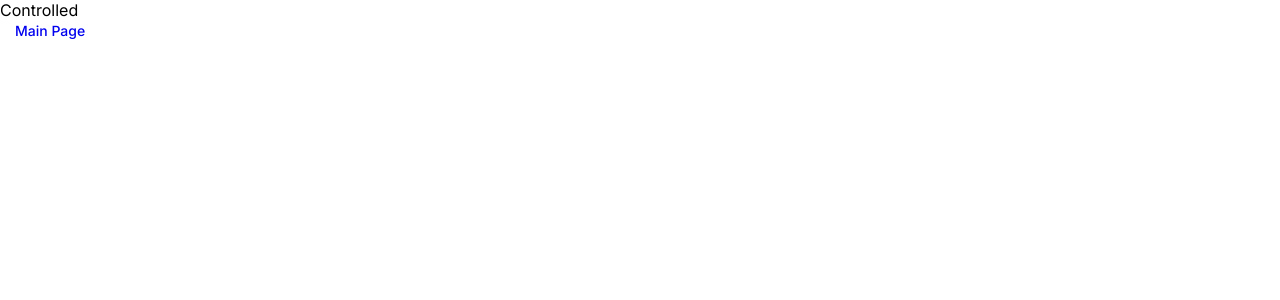
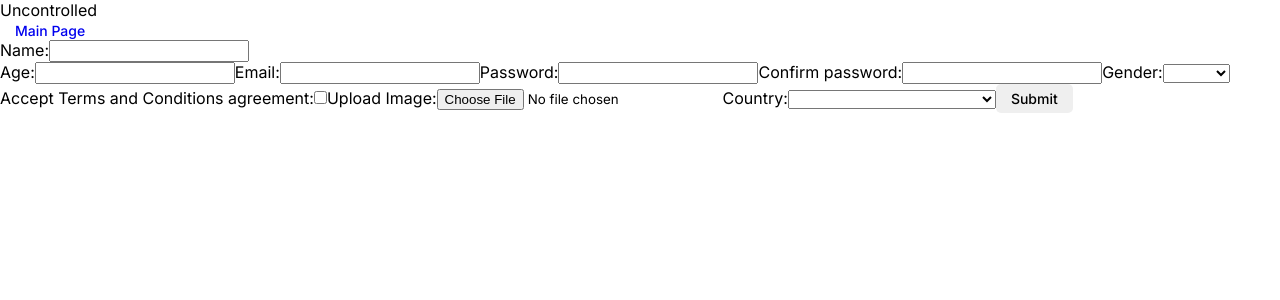
Before and after one commit to PaHaNchickT/REACT2024Q3, a React (Vite) app: page /controlled in a window 1280 px wide. Shown: the top 300 px of the page. Built offline with nearby package versions, Linux system fonts and the light colour scheme.

Commit message:
feat: implement layout for contrl form

```diff
--- a/src/components/constants.ts
+++ b/src/components/constants.ts
@@ -6,13 +6,25 @@ export const TEXT_CONTENT = {
   errorPageText: 'Not found...',
 }
 
-export const FORM_DATA_DEFAULT = {
+export const FORM_DATA_EMPTY = {
   login: '',
   age: 0,
   email: '',
-  password: '',
+  passOrig: '',
   sex: '',
   imageURL: '',
   imageName: '',
   country: '',
 }
+
+export const FORM_DATA_DEFAULT = {
+  login: '',
+  age: '',
+  email: '',
+  passOrig: '',
+  passConf: '',
+  sex: '',
+  confirm: false,
+  image: '',
+  country: '',
+}
--- a/src/components/controlled-form/controlledForm.tsx
+++ b/src/components/controlled-form/controlledForm.tsx
@@ -1,11 +1,101 @@
-import { Link } from 'react-router-dom'
+import { ChangeEvent } from 'react'
+import { Link, useNavigate } from 'react-router-dom'
+import { CountryOpts } from '../country-options/countryOpts'
+import { useDispatch } from 'react-redux'
+import { setContrData } from '../../services/contrSlice'
+import { useForm } from 'react-hook-form'
+import { FORM_DATA_DEFAULT } from '../constants'
 // import { TEXT_CONTENT } from '../constants'
 
 export function ControlledForm() {
+  const navigate = useNavigate()
+  const dispatch = useDispatch()
+  const {
+    register,
+    handleSubmit,
+    formState: { errors },
+  } = useForm({
+    defaultValues: FORM_DATA_DEFAULT,
+  })
+
+  function encodeImageFileAsURL(event: ChangeEvent) {
+    console.log('load started')
+
+    const element = event.target as HTMLInputElement
+    const reader = new FileReader()
+
+    reader.readAsDataURL(element.files![0])
+    reader.onloadend = function () {
+      console.log('load ended')
+
+      dispatch(
+        setContrData({
+          imageURL: reader.result,
+        })
+      )
+    }
+  }
+
   return (
     <>
-      <p>Controlled</p>
+      <p>Uncontrolled</p>
       <Link to="/">Main Page</Link>
+
+      <form
+        onSubmit={handleSubmit((data) => {
+          dispatch(setContrData(data))
+
+          navigate('/')
+        })}
+      >
+        <label>
+          Name:
+          <input type="text" {...register('login', { required: 'This is required' })} />
+          <p>{errors.login?.message}</p>
+        </label>
+        <label>
+          Age:
+          <input
+            type="number"
+            {...register('age', { required: 'This is required', minLength: { value: 2, message: 'min 2' } })}
+          />
+        </label>
+        <label>
+          Email:
+          <input type="email" {...register('email')} />
+        </label>
+        <label>
+          Password:
+          <input type="password" {...register('passOrig')} autoComplete="false" />
+        </label>
+        <label>
+          Confirm password:
+          <input type="password" {...register('passConf')} autoComplete="false" />
+        </label>
+        <label>
+          Gender:
+          <select {...register('sex')}>
+            <option value="Male">Male</option>
+            <option value="Female">Female</option>
+          </select>
+        </label>
+        <label>
+          Accept Terms and Conditions agreement:
+          <input type="checkbox" {...register('confirm')} />
+        </label>
+        <label>
+          Upload Image:
+          <input type="file" {...register('image')} onChange={(event) => encodeImageFileAsURL(event)} />
+        </label>
+        <label>
+          Country:
+          <select {...register('country')}>
+            <CountryOpts />
+          </select>
+        </label>
+
+        <button type="submit">Submit</button>
+      </form>
     </>
   )
 }
--- a/src/components/table/table.tsx
+++ b/src/components/table/table.tsx
@@ -23,7 +23,7 @@ export function Table(props: { data: formData; name: string }) {
         </tr>
         <tr>
           <td>Password: </td>
-          <td>{props.data.password}</td>
+          <td>{props.data.passOrig}</td>
         </tr>
         <tr>
           <td>Gender: </td>
--- a/src/components/types.ts
+++ b/src/components/types.ts
@@ -2,7 +2,7 @@ export type formData = {
   login: string
   age: number
   email: string
-  password: string
+  passOrig: string
   sex: string
   imageURL: string
   imageName: string
--- a/src/services/contrSlice.ts
+++ b/src/services/contrSlice.ts
@@ -1,10 +1,10 @@
 import { createSlice } from '@reduxjs/toolkit'
-import { FORM_DATA_DEFAULT } from '../components/constants'
+import { FORM_DATA_EMPTY } from '../components/constants'
 
 const contrDataSlice = createSlice({
   name: 'contrData',
   initialState: {
-    contrData: FORM_DATA_DEFAULT,
+    contrData: FORM_DATA_EMPTY,
   },
   reducers: {
     setContrData(state, action) {
--- a/src/services/uncontrSlice.ts
+++ b/src/services/uncontrSlice.ts
@@ -1,10 +1,10 @@
 import { createSlice } from '@reduxjs/toolkit'
-import { FORM_DATA_DEFAULT } from '../components/constants'
+import { FORM_DATA_EMPTY } from '../components/constants'
 
 const uncontrDataSlice = createSlice({
   name: 'uncontrData',
   initialState: {
-    uncontrData: FORM_DATA_DEFAULT,
+    uncontrData: FORM_DATA_EMPTY,
   },
   reducers: {
     setUncontrData(state, action) {
```
